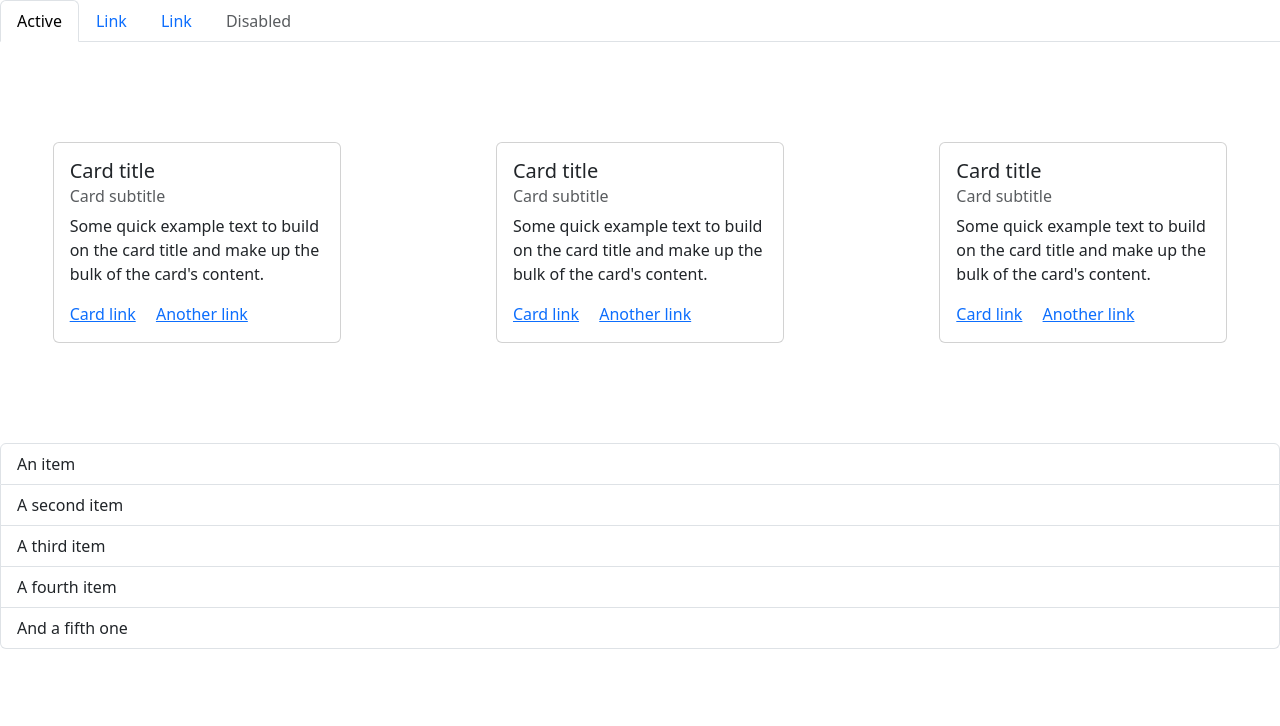
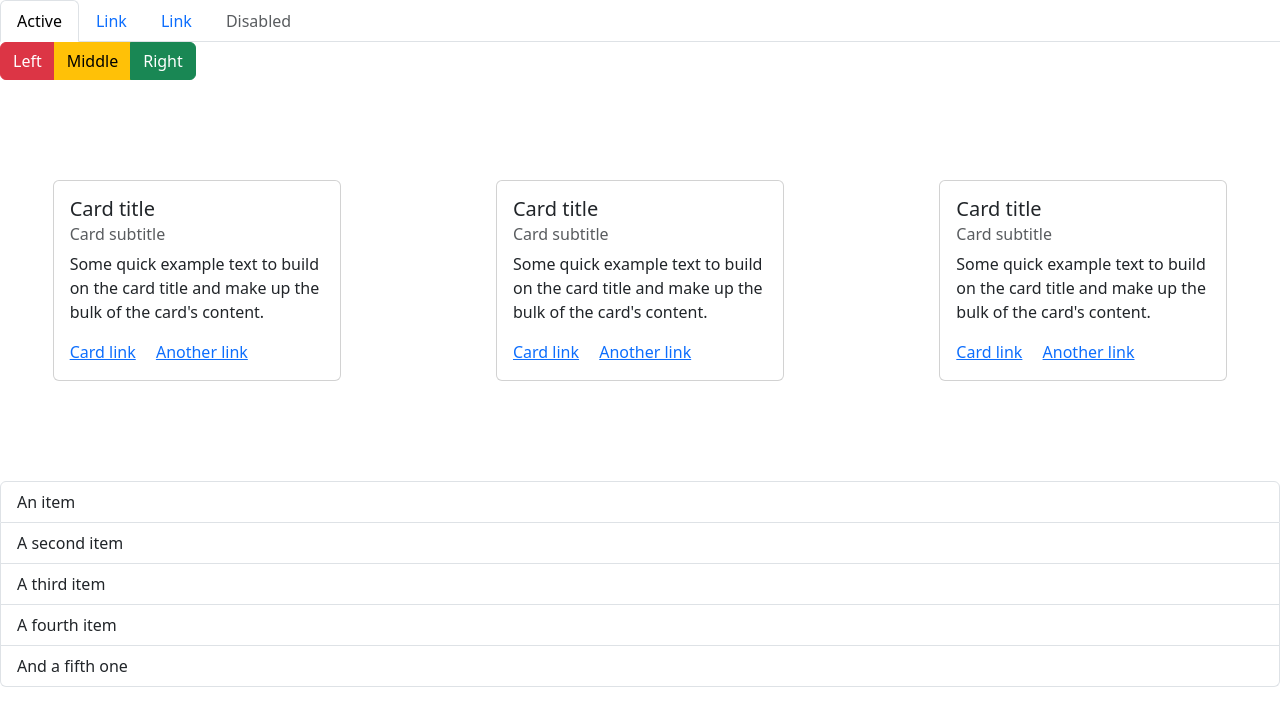
Before and after one commit to angeloLuna/practica-fca-git-batch-1-g-3, a plain HTML site: page index.html in a window 1280 px wide. Drawn offline with nearby package versions, Linux system fonts and the light colour scheme.

Commit message:
agrgado grupo de botones de color

```diff
--- a/index.html
+++ b/index.html
@@ -23,6 +23,14 @@
       <a class="nav-link disabled" aria-disabled="true">Disabled</a>
     </li>
   </ul>
+
+  <div class="buttons-custom">
+    <div class="btn-group" role="group" aria-label="Basic mixed styles example">
+      <button type="button" class="btn btn-danger">Left</button>
+      <button type="button" class="btn btn-warning">Middle</button>
+      <button type="button" class="btn btn-success">Right</button>
+    </div>
+  </div>
 
   <div class="cards-custom">
     <div class="card" style="width: 18rem;">
```
